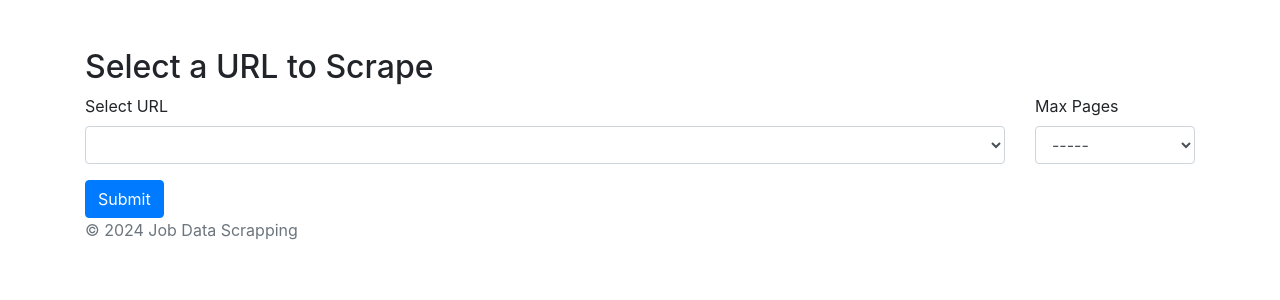
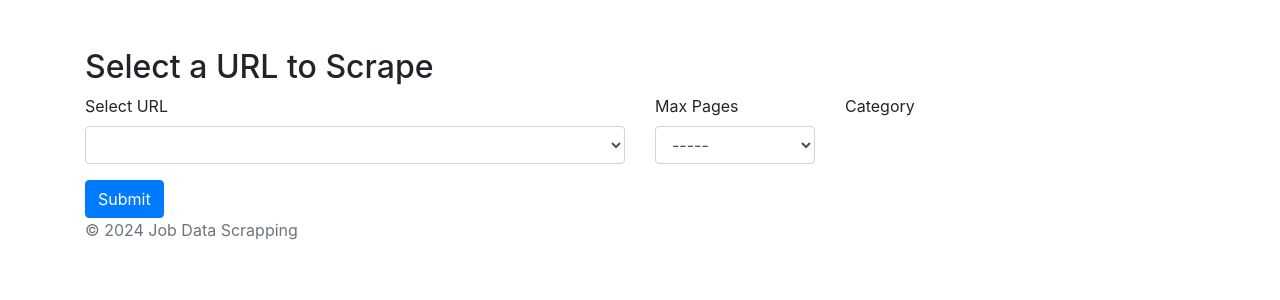
Before and after one commit to farhad2415/Job_Scraper, a Django app: page /start_scraping/ in a window 1280 px wide. Shown: the part 56-356 px from the top of the page. Run offline with Django 5.2, Linux system fonts and the light colour scheme; data that the repository does not hold is empty; some libraries are stand-ins or nearby versions.

Commit message:
chore: Refactor scraper views and templates, add category support
- Added support for WebDriverWait and expected_conditions
- Handled ElementClickInterceptedException and TimeoutException
- Added support for scraping RomJob.ro website
- Updated base.html and store_job.html templates

```diff
--- a/scraper/views.py
+++ b/scraper/views.py
@@ -4,7 +4,7 @@ from selenium import webdriver
 from selenium.webdriver.common.by import By
 from selenium.webdriver.chrome.service import Service
 from selenium.webdriver.chrome.options import Options
-from .models import AvilableUrl, Job
+from .models import AvilableUrl, Job, Category
 from django.http import JsonResponse
 from django.shortcuts import render
 from django.core.paginator import Paginator
@@ -16,8 +16,9 @@ from selenium.webdriver.support.ui import WebDriverWait
 from selenium.webdriver.support import expected_conditions as EC
 from selenium.common.exceptions import ElementClickInterceptedException, TimeoutException
 
-def scrape_job_details(url, max_pages):
+def scrape_job_details(url, max_pages, category_slug):
     base_url = url.strip()
+    category_slug = category_slug.strip()
     # service = Service('/usr/bin/chromedriver')
     service1 = Service(ChromeDriverManager().install())
     options = Options()
@@ -27,6 +28,7 @@ def scrape_job_details(url, max_pages):
     data = {
         "is_success": False,
         'url': url,
+        'category_slug': category_slug,
         'total_jobs_found': 0,
         'total_skipped_jobs': 0
     }
@@ -139,6 +141,7 @@ def scrape_job_details(url, max_pages):
         data = {
             "is_success": False,
             'url': base_url,
+            'category_slug': category_slug,
             'total_jobs_found': 0,
             'total_skipped_jobs': 0,
             'job_details': []
@@ -146,7 +149,8 @@ def scrape_job_details(url, max_pages):
 
         try:
             for page_number in range(1, max_pages + 1):
-                url = f"{base_url}?page={page_number}"
+            #    make url as f"{base_url}/{category_slug}/page:{page_number}/"
+                url = f"{base_url}{category_slug}/?page:{page_number}/"
                 print(f"Scraping URL: {url}")
                 driver.get(url)
                 page_source = BeautifulSoup(driver.page_source, 'html.parser')
@@ -223,15 +227,16 @@ def scrape_job_details(url, max_pages):
                 print(f"An unexpected error occurred while quitting the driver: {e}")
 
 
-
 def scrape_job(request):
+    category = Category.objects.all()
     if request.method == 'POST':
         url = request.POST.get('url')
         max_pages = int(request.POST.get('max_pages'))
+        category.slug = request.POST.get('category')
         if url:
             try:
-                scrape_job_details(url, max_pages)  # Assuming this function is defined elsewhere
-                data = scrape_job_details(url, max_pages)
+                scrape_job_details(url, max_pages, category.slug)
+                data = scrape_job_details(url, max_pages, category.slug)
                 if data['is_success']:
                     messages.success(request, f"Scraping completed successfully!")
                 else:
@@ -243,8 +248,8 @@ def scrape_job(request):
             messages.error(request, "No URL provided.")
             return JsonResponse({'error': 'No URL provided'}, status=400)
 
-    all_available_urls = AvilableUrl.objects.all()
-    return render(request, 'store_job.html', {'all_available_urls': all_available_urls})
+
+    return render(request, 'store_job.html', {'category': category})
 
 
 # scrape_view make function for view all job data and render to template job_scraper.html
@@ -254,7 +259,7 @@ def scrape_view(request):
     page_number = request.GET.get('page')
     page_obj = paginator.get_page(page_number)
 
-    return render(request, 'job_scraper.html', {'page_obj': page_obj})
+    return render(request, 'job_scraper.html')
 
 
 
--- a/templates/store_job.html
+++ b/templates/store_job.html
@@ -14,7 +14,7 @@
 
 
             <div class="row">
-                <div class="col-md-10">
+                <div class="col-md-6">
                     <label for="url">Select URL</label>
                     <select required class="form-control" id="url" name="url">
                         <option value=""></option>
@@ -22,7 +22,7 @@
                         <option value="{{ urls.url }}">{{ urls.url }}</option>
                         {% endfor %}
                         <option value="https://www.olx.ro/oferte/q-%C3%AEngrijitor-de-animale/">OLX</option>
-                        <option value="https://www.romjob.ro/anunturi/locuri-de-munca/soferi-transporturi/">Romjob</option>
+                        <option value="https://www.romjob.ro/anunturi/locuri-de-munca/">Romjob</option>
                     </select>
                 </div>
                 <div class="col-md-2">
@@ -37,6 +37,16 @@
                         <option value="40">40</option>
                     </select>
                 </div>
+                <div class="col-md-2">
+                    <label for="category">Category</label>
+                    {%for category in category%}
+                    <select required class="form-control" id="category" name="category">
+                        <option value="{{category.slug}}">{{category.name}}</option>
+
+
+                        {%endfor%}
+                    </select>
+                </div>
             </div>
         </div>
         <button type="submit" class="btn btn-primary">Submit</button>
```
